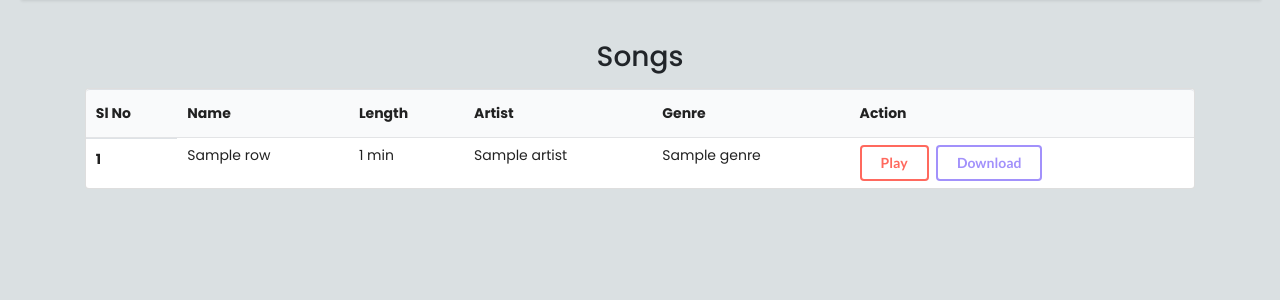
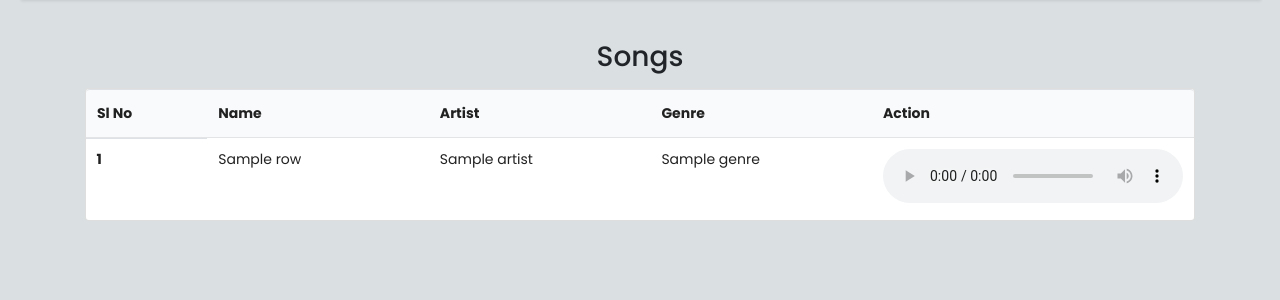
Before and after one commit to srjsuraj27/playmusic, a Django app: template templates/userTemplates/index.html in a window 1280 px wide. Shown: the part 85-385 px from the top of the page. Run offline with Django 3.2, Linux system fonts and the light colour scheme; the template is opened without the code that fills it: most values are stand-ins (such as "Sample title", 1, 10 or a date in 2020); some libraries are stand-ins or nearby versions.

Commit message:
fifth commit

```diff
--- a/templates/userTemplates/index.html
+++ b/templates/userTemplates/index.html
@@ -16,12 +16,11 @@
     <div class="col-12 text-center">
       <h2>Songs</h2>
 
-      <table class="ui compact striped table">
+      <table class="ui five column striped table">
         <thead>
           <tr>
             <th scope="col">Sl No</th>
             <th scope="col">Name</th>
-            <th scope="col">Length</th>
             <th scope="col">Artist</th>
             <th scope="col">Genre</th>
             <th scope="col">Action</th>
@@ -33,13 +32,13 @@
           <tr>
             <th>{{ forloop.counter }}</th>
             <td>{{ row.song_name }}<img id="speaker-anim-{{ forloop.counter }}" class="hide-gif" src="{% static './adminAssets/images/speaker.gif' %}" alt=""></td>
-            <td>{{ row.song_length }} min</td>
             <td>{{ row.artist.artist_name }}</td>
             <td>{{ row.genre.genre_name }}</td>
             <td>
-              <a href="#" onclick="playmusic({{ forloop.counter }});" class="ui inverted red button" id="span{{ forloop.counter }}">Play</a>
-              <audio onended="endAudio()" id="audio{{ forloop.counter }}" src="{{ row.song_file.url }}"></audio>
-              <a href="{{ row.song_file.url }}" class="ui inverted violet button" download>Download</a>
+              <audio controls>
+                <source id="audio{{ forloop.counter }}" src="{{ row.song_file.url }}" type="audio/mpeg">
+                Your browser does not support the audio element.
+              </audio>
             </td>
           </tr>
           {% endfor %}
```
Also changed, not shown: db.sqlite3.
